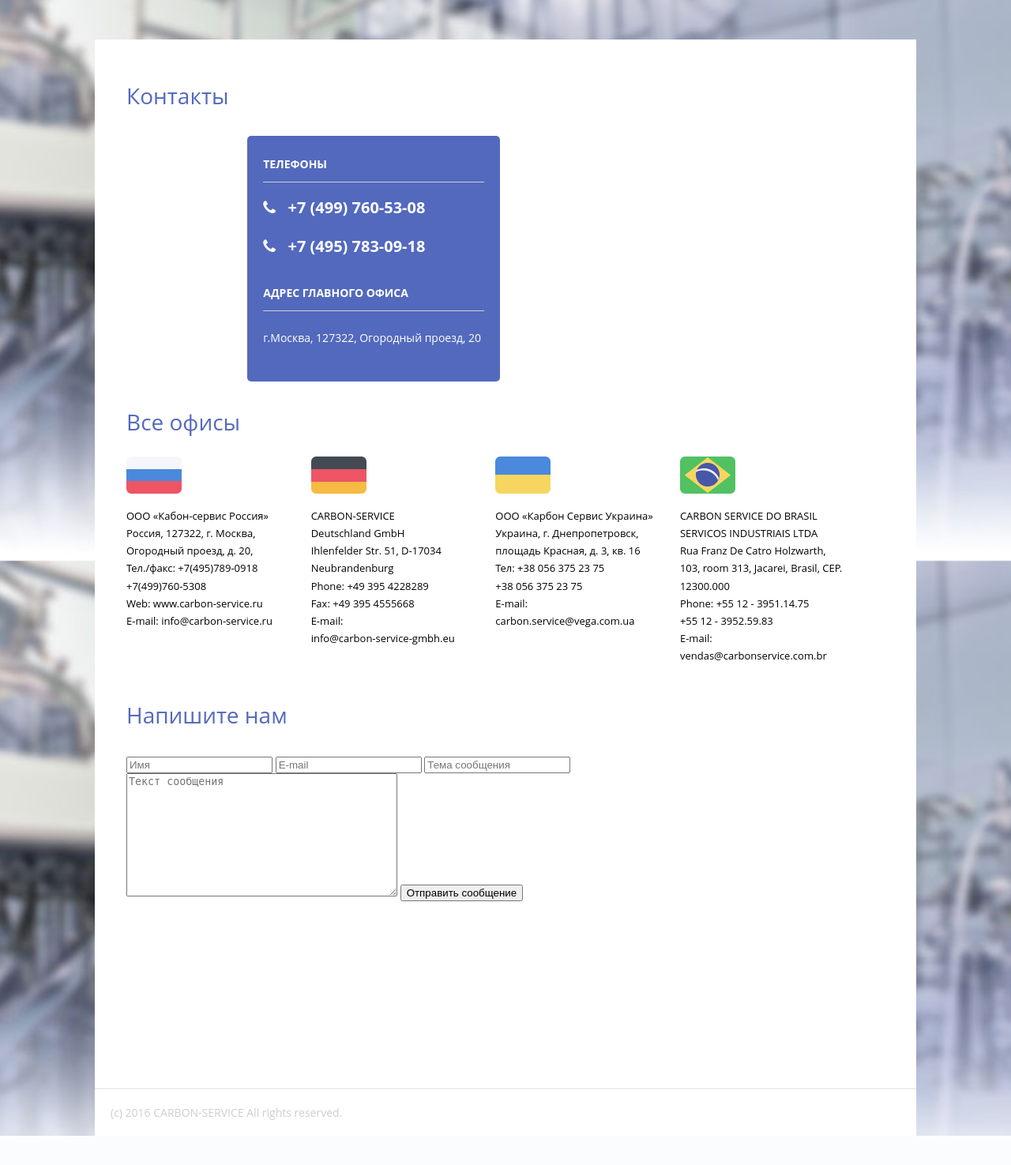
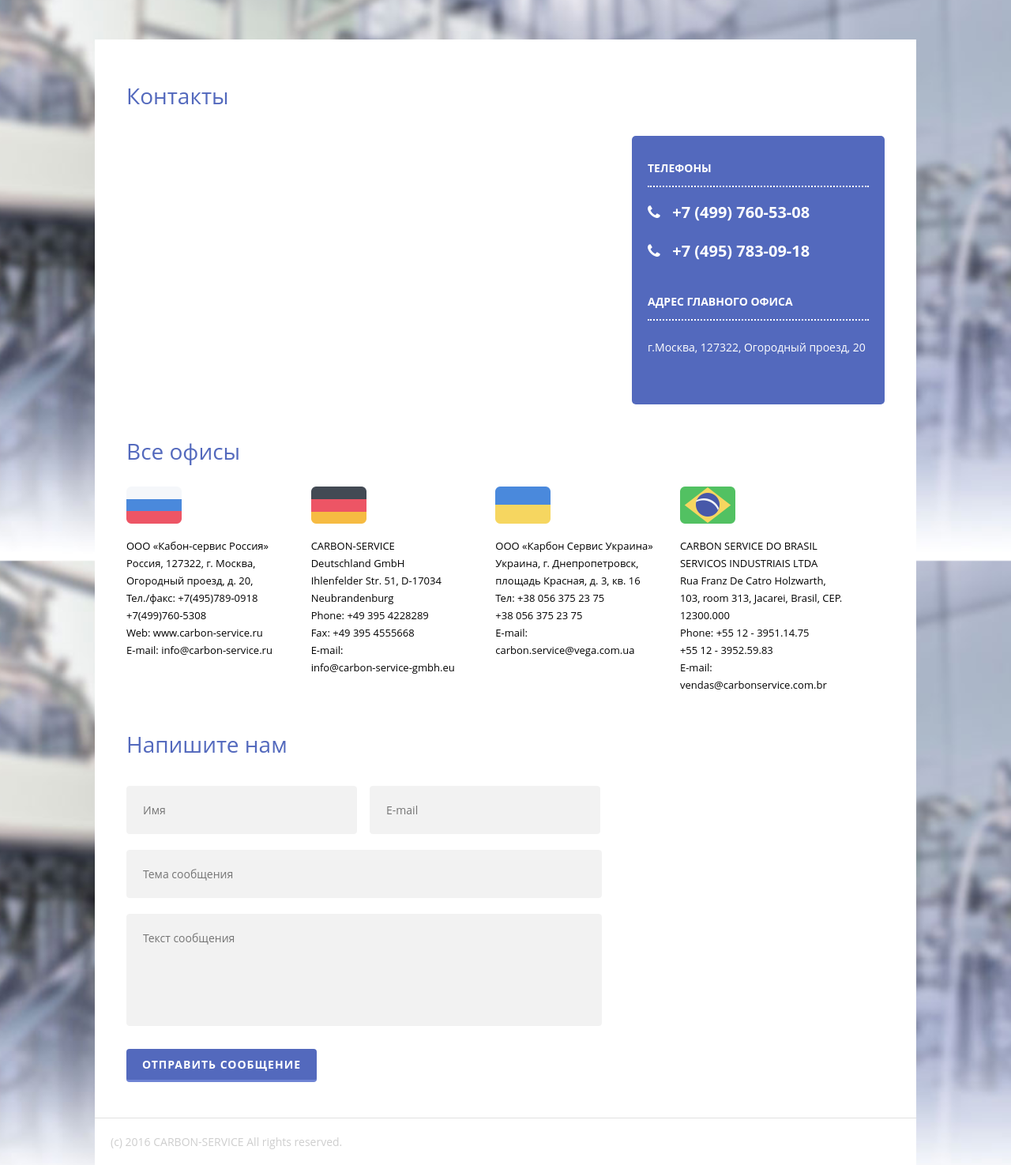
Before and after one commit to CaptFrozenberg/CarbonWebsite, a Django app: template main/templates/contacts.html in a window 1280 px wide. Shown: the part 90-1565 px from the top of the page at 79% size. Before the commit the page ends 1528 px from the top, so only its background shows below. Run offline with Django 3.2, Linux system fonts and the light colour scheme; the template is opened without the code that fills it: values that come from a table or form of the project are taken from there, others are empty.

Commit message:
ui fixes, animation improvements

```diff
--- a/static/css/main.css
+++ b/static/css/main.css
@@ -31,12 +31,16 @@ button {
     color: #fff;
     background: #5369bd;
     border: none;
+    border-bottom: 3px solid #6f84d4;
+    border-radius: 4px;
     letter-spacing: 1px;
     font-size: 14px;
     margin: 5px 0;
+    transition: background 0.2s ease-out;
 }
 
 button:hover {
+    transition: background 0.2s ease-out;
     background: #8195e1;
     cursor: pointer;
 }
@@ -44,6 +48,11 @@ button:hover {
 button:active {
     background: #6175c1;
     cursor: pointer;
+}
+
+a {
+    color: inherit;
+    text-decoration: none;
 }
 
 p {
@@ -68,7 +77,7 @@ p {
     width: 1000px;
 }
 
-#menu > img {
+#menu > a > img {
     width: 300px;
     display: inline-block;
 }
@@ -88,10 +97,12 @@ p {
     display: inline-block;
     margin: 0 15px;
     vertical-align: middle;
+    transition: text-shadow 0.2s ease-out;
 }
 
 #menu > ul > li:hover {
-    border-bottom: 2px solid #fff;
+    transition: text-shadow 0.2s ease-out;
+    text-shadow: 0px 0px 10px rgba(255, 255, 255, 1);
     cursor: pointer;
 }
 
@@ -140,6 +151,34 @@ p {
     margin: 0;
     padding: 0;
     list-style: none;
+}
+
+#submit {
+    font-family: "Open Sans", Arial, sans-serif !important;
+    text-transform: uppercase;
+    font-weight: bold;
+    padding: 10px 20px;
+    color: #fff;
+    background: #5369bd;
+    border: none;
+    border-bottom: 3px solid #6f84d4;
+    border-radius: 4px;
+    letter-spacing: 1px;
+    font-size: 14px;
+    margin: 5px 0;
+    cursor: pointer;
+    transition: background 0.2s ease-out;
+}
+
+#submit:hover {
+    transition: background 0.2s ease-out;
+    background: #8195e1;
+    cursor: pointer;
+}
+
+#submit:active {
+    background: #6175c1;
+    cursor: pointer;
 }
 
 /* SLIDER PART */
@@ -344,6 +383,7 @@ p {
 #contacts {
     margin-left: 20px;
     display: inline-block;
+    height: 450px;
 }
 
 #sayhello {
@@ -410,20 +450,26 @@ p {
     vertical-align: top;
 }
 
-.contactform > input {
+.contactform > form > input {
     background: #f2f2f2;
     margin-bottom: 20px;
-    border: none;
+    border: 1px solid #f2f2f2;
     border-radius: 4px;
     padding: 20px;
     font-size: 14px;
     font-family: inherit;
+    transition: background 0.2s ease-out;
 }
 
-.contactform > textarea {
+.contactform > form > input:focus {
+    transition: background 0.2s ease-out;
+    background: #fff;
+}
+
+.contactform > form > textarea {
     background: #f2f2f2;
+    border: 1px solid #f2f2f2;
     margin-bottom: 20px;
-    border: none;
     border-radius: 4px;
     padding: 20px;
     width: 560px;
@@ -431,22 +477,28 @@ p {
     font-family: inherit;
     font-size: 14px;
     resize: none;
+    transition: background 0.2s ease-out;
 }
 
-.contactform > input#name {
+.contactform > form > textarea:focus {
+    transition: background 0.2s ease-out;
+    background: #fff;
+}
+
+.contactform > form > input#name {
     width: 250px;
 }
 
-.contactform > input#e-mail {
+.contactform > form > input#e-mail {
     width: 250px;
     float: right;
 }
 
-.contactform > input#title {
+.contactform > form > input#title {
     width: 560px;
 }
 
-.contactform > p {
+.contactform > form > p {
     display: inline-block;
     margin-left: 20px;
     color:  #5369bd;
@@ -458,19 +510,24 @@ p {
     color: #fff;
     display: inline-block;
     width: 280px;
+    height: 320px;
     vertical-align: top;
     margin-top: 102px;
-    margin-left: 20px;
+    margin-right: 20px;
     padding: 0 20px 20px 20px;
     border-radius: 5px;
+    float: right;
 }
 
 .capstitle {
     font-size: 14px;
     text-transform: uppercase;
     font-weight: bold;
-    border-bottom: 1px solid #cecece;
-    padding: 10px 0;
+    padding-left: 0;
+    padding-right: 0;
+    padding-top: 15px;
+    padding-bottom: 10px;
+    border-bottom: 2px dotted #fff;
 }
 
 .contacttext > div.cont > p {
--- a/templates/main.html
+++ b/templates/main.html
@@ -10,10 +10,12 @@
 <!-- Header bar -->
 <div id="header">
         <div id="menu">
-            <img src="{% static 'images/logo.png' %}" />
+            <a href="{% url 'main' %}">
+                <img src="{% static 'images/logo.png' %}" />
+            </a>
             <ul>
                 <li>
-                    <a>{% trans 'О компании' %}</a>
+                    <a href="{% url 'main' %}">{% trans 'О компании' %}</a>
                 </li>
                 <li>
                     <a>{% trans 'Новости' %}</a>
@@ -22,7 +24,7 @@
                     <a>{% trans 'Фотогалерея' %}</a>
                 </li>
                 <li>
-                    <a>{% trans 'Контакты' %}</a>
+                    <a href="{% url 'contact' %}">{% trans 'Контакты' %}</a>
                 </li>
                 {% get_current_language as LANGUAGE_CODE %}
                 {% if LANGUAGE_CODE == 'en' %}
```
